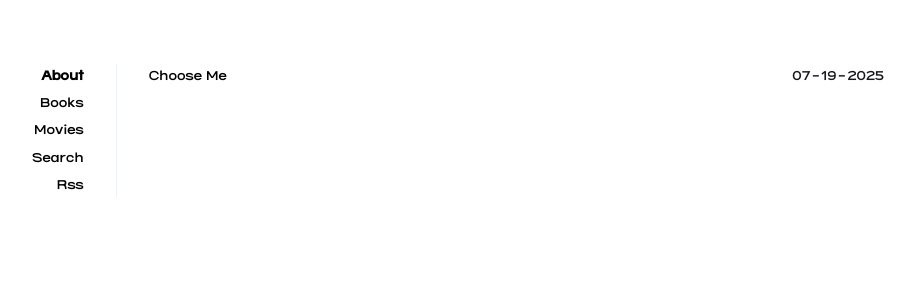
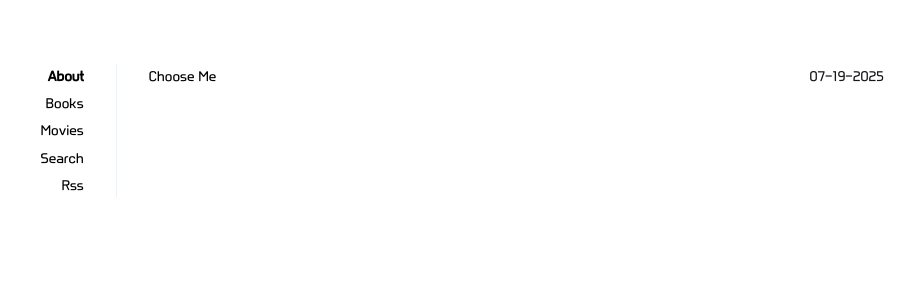
Before and after one commit to tewtew-00/tewtew-00.github.io, a Jekyll site: the page built from index.html, in a window 1280 px wide. Shown: the top 300 px of the page, without its empty margins (204-1119 px from the left). Built offline with Jekyll 4.4.1, drawn with Linux system fonts in a browser that asks for light colours.

Commit message:
byeoljari font

```diff
--- a/_sass/_main.scss
+++ b/_sass/_main.scss
@@ -7,16 +7,15 @@
 }
 
 @font-face {
-	font-family: 'Neurimbo Gothic';
-	src: url('/assets/fonts/neurimboGothicRegular.otf')
-	format('opentype');
+	font-family: 'Hakgyoansim Byeoljari';
+	src: url('/assets/fonts/HakgyoansimByeoljariOTFL.otf') format('opentype');
 	font-weight: normal;
 	font-style: normal;
 	font-display: swap;
 }
 
 body {
-	font-family: "Neurimbo Gothic", "Noto Sans KR", -apple-system, BlinkMacSystemFont, system-ui, sans-serif;
+	font-family: "Hakgyoansim Byeoljari", "Noto Sans KR", -apple-system, BlinkMacSystemFont, system-ui, sans-serif;
 	-webkit-font-smoothing: antialiased;
 	text-rendering: optimizeLegibility;
 	line-height: 1.5;
```
Also changed, not shown: assets/fonts/HakgyoansimByeoljariOTFL.otf (added).
